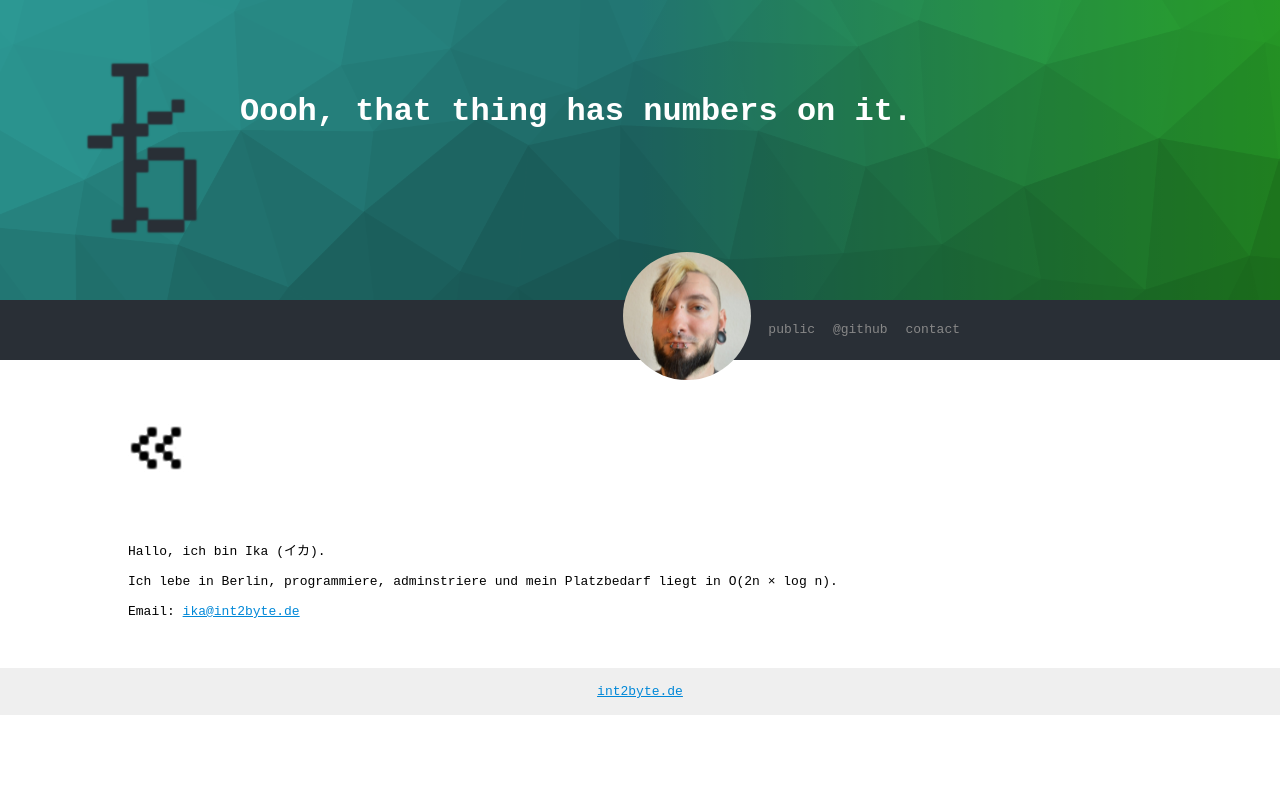
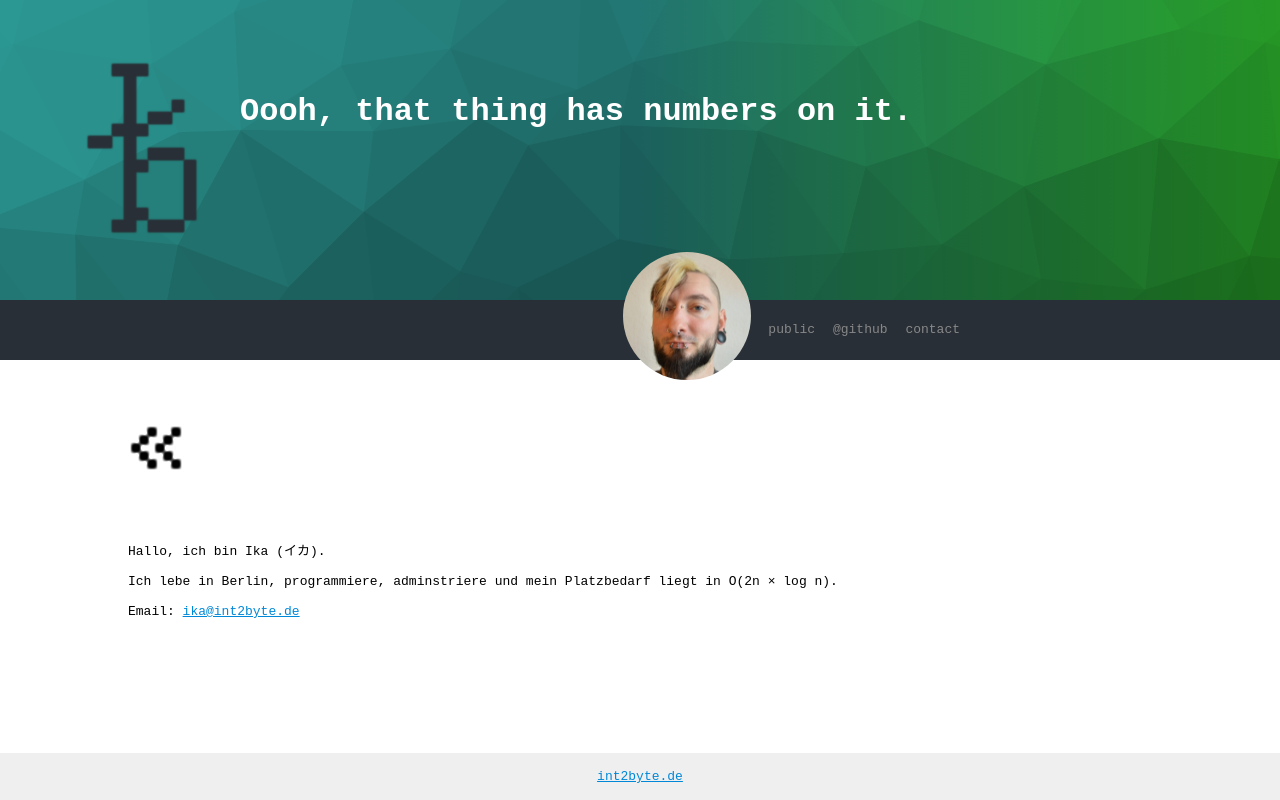
Before and after one commit to IkarosKappler/twig-setup, a PHP site: page /contact in a window 1280 px wide. Run offline with PHP 8.4, Linux system fonts and the light colour scheme; some libraries are stand-ins or nearby versions; some web fonts are replaced.

Commit message:
Fixed the footer bar by forcing html and body height to 100%.

```diff
--- a/public/css/base.css
+++ b/public/css/base.css
@@ -1,4 +1,6 @@
 html {
+    position : relative;
+    height : 100%;
     min-height : 100%;
 }
 
```
